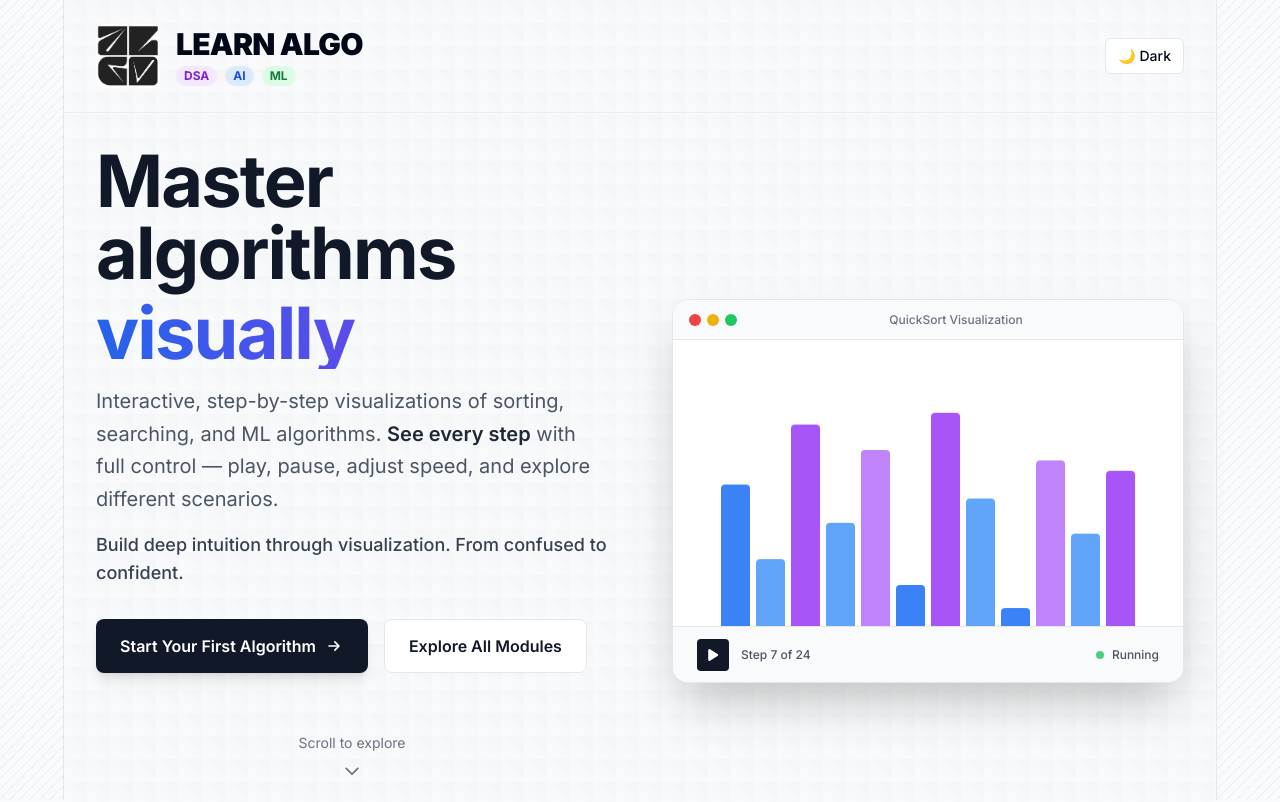
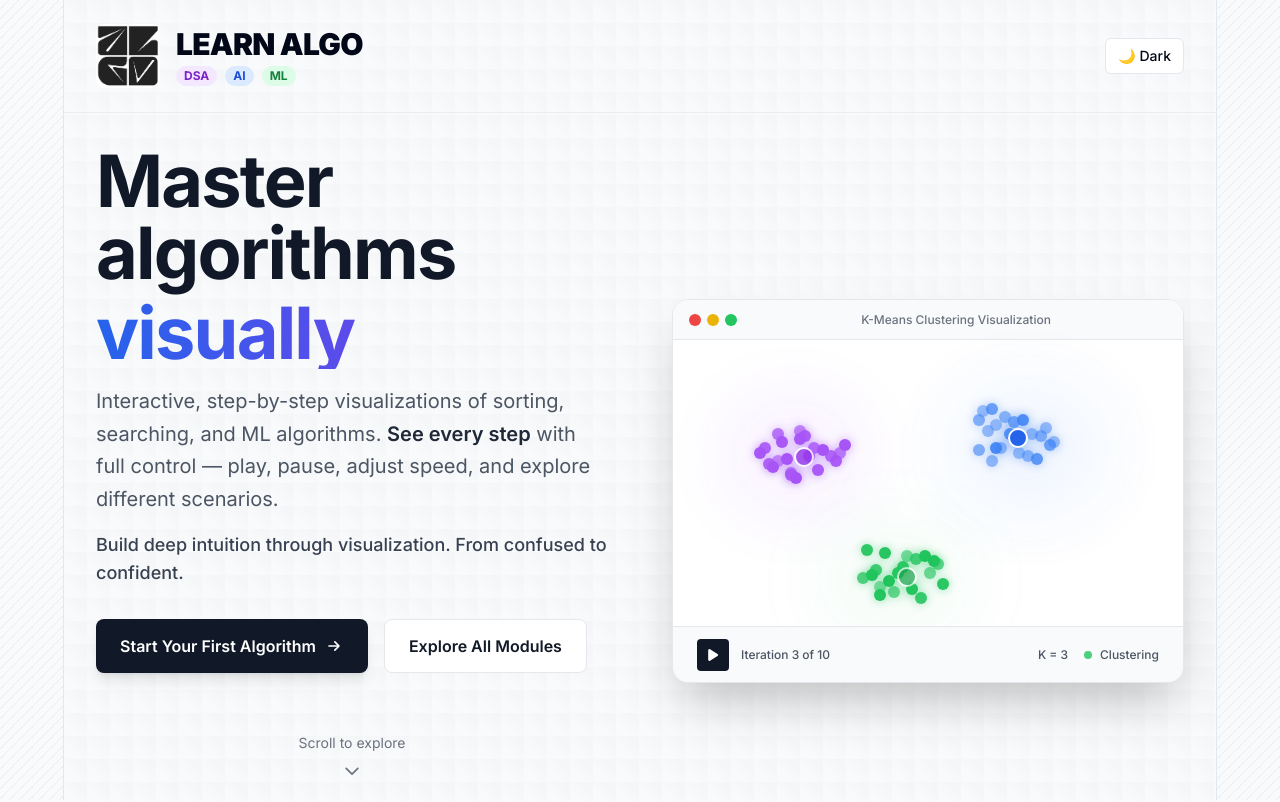
Before and after one commit to satya00089/learn-algo, a Next.js app: page / in a window 1280 px wide. Shown: the top 802 px of the page. Built offline with nearby package versions, Linux system fonts and the light colour scheme.

Commit message:
feat: Implement K-Means Clustering visualization with animated data points and centroids

```diff
--- a/src/app/page.tsx
+++ b/src/app/page.tsx
@@ -205,36 +205,190 @@ export default function Home() {
                         <div className="w-3 h-3 rounded-full bg-green-500"></div>
                       </div>
                       <div className="flex-1 text-center text-xs font-medium text-gray-500 dark:text-gray-400">
-                        QuickSort Visualization
+                        K-Means Clustering Visualization
                       </div>
                     </div>
 
-                    {/* Visualization Area */}
-                    <div className="absolute inset-0 top-10 flex items-end justify-center gap-1.5 p-12">
+                    {/* Visualization Area - K-Means Scatter Plot */}
+                    <div className="absolute inset-0 top-10 p-8">
+                      <div className="relative w-full h-full">
+                        {/* Cluster regions (subtle background) */}
+                        <div
+                          className="absolute rounded-full bg-purple-500/10 dark:bg-purple-500/20 blur-2xl"
+                          style={{
+                            left: '5%',
+                            top: '10%',
+                            width: '30%',
+                            height: '40%',
+                            animation: 'pulse 3s ease-in-out infinite',
+                          }}
+                        />
+                        <div
+                          className="absolute rounded-full bg-blue-500/10 dark:bg-blue-500/20 blur-2xl"
+                          style={{
+                            left: '55%',
+                            top: '5%',
+                            width: '35%',
+                            height: '45%',
+                            animation: 'pulse 3s ease-in-out infinite',
+                            animationDelay: '1s',
+                          }}
+                        />
+                        <div
+                          className="absolute rounded-full bg-green-500/10 dark:bg-green-500/20 blur-2xl"
+                          style={{
+                            left: '25%',
+                            top: '55%',
+                            width: '35%',
+                            height: '40%',
+                            animation: 'pulse 3s ease-in-out infinite',
+                            animationDelay: '2s',
+                          }}
+                        />
+
+                        {/* Data Points - Cluster 1 (Purple) */}
                         {[
-                        { h: 60, color: 'bg-blue-500', delay: 0 },
-                        { h: 30, color: 'bg-blue-400', delay: 100 },
-                        { h: 85, color: 'bg-purple-500', delay: 200 },
-                        { h: 45, color: 'bg-blue-400', delay: 300 },
-                        { h: 75, color: 'bg-purple-400', delay: 400 },
-                        { h: 20, color: 'bg-blue-500', delay: 500 },
-                        { h: 90, color: 'bg-purple-500', delay: 600 },
-                        { h: 55, color: 'bg-blue-400', delay: 700 },
-                        { h: 10, color: 'bg-blue-500', delay: 800 },
-                        { h: 70, color: 'bg-purple-400', delay: 900 },
-                        { h: 40, color: 'bg-blue-400', delay: 1000 },
-                        { h: 65, color: 'bg-purple-500', delay: 1100 },
-                      ].map((bar) => (
+                          { x: 15, y: 20, delay: 0 },
+                          { x: 22, y: 28, delay: 50 },
+                          { x: 18, y: 35, delay: 100 },
+                          { x: 12, y: 25, delay: 150 },
+                          { x: 28, y: 30, delay: 200 },
+                          { x: 20, y: 22, delay: 250 },
+                          { x: 14, y: 32, delay: 300 },
+                          { x: 25, y: 26, delay: 350 },
+                          { x: 17, y: 29, delay: 400 },
+                          { x: 30, y: 24, delay: 450 },
+                          { x: 19, y: 36, delay: 500 },
+                          { x: 11, y: 27, delay: 550 },
+                          { x: 16, y: 23, delay: 600 },
+                          { x: 24, y: 33, delay: 650 },
+                          { x: 21, y: 21, delay: 700 },
+                          { x: 13, y: 31, delay: 750 },
+                          { x: 27, y: 28, delay: 800 },
+                          { x: 23, y: 25, delay: 850 },
+                          { x: 18, y: 34, delay: 900 },
+                          { x: 29, y: 27, delay: 950 },
+                          { x: 20, y: 19, delay: 1000 },
+                          { x: 15, y: 30, delay: 1050 },
+                        ].map((point) => (
                           <div
-                          key={`bar-${bar.delay}`}
-                          className={`flex-1 ${bar.color} rounded-t transition-all duration-700 ease-in-out`}
+                            key={`purple-${point.x}-${point.y}-${point.delay}`}
+                            className="absolute w-3 h-3 bg-purple-500 rounded-full"
                             style={{
-                            height: `${bar.h}%`,
-                            animation: 'sortBounce 3s ease-in-out infinite',
-                            animationDelay: `${bar.delay}ms`,
+                              left: `${point.x}%`,
+                              top: `${point.y}%`,
+                              animation: 'pulse 2s ease-in-out infinite',
+                              animationDelay: `${point.delay}ms`,
+                              boxShadow: '0 0 10px rgba(168, 85, 247, 0.5)',
                             }}
                           />
                         ))}
+
+                        {/* Data Points - Cluster 2 (Blue) */}
+                        {[
+                          { x: 60, y: 15, delay: 1100 },
+                          { x: 68, y: 22, delay: 1150 },
+                          { x: 63, y: 30, delay: 1200 },
+                          { x: 75, y: 18, delay: 1250 },
+                          { x: 65, y: 25, delay: 1300 },
+                          { x: 72, y: 20, delay: 1350 },
+                          { x: 61, y: 12, delay: 1400 },
+                          { x: 69, y: 27, delay: 1450 },
+                          { x: 64, y: 17, delay: 1500 },
+                          { x: 77, y: 23, delay: 1550 },
+                          { x: 62, y: 19, delay: 1600 },
+                          { x: 71, y: 28, delay: 1650 },
+                          { x: 66, y: 14, delay: 1700 },
+                          { x: 74, y: 21, delay: 1750 },
+                          { x: 60, y: 26, delay: 1800 },
+                          { x: 68, y: 16, delay: 1850 },
+                          { x: 76, y: 24, delay: 1900 },
+                          { x: 63, y: 11, delay: 1950 },
+                          { x: 73, y: 29, delay: 2000 },
+                          { x: 67, y: 20, delay: 2050 },
+                          { x: 70, y: 15, delay: 2100 },
+                          { x: 64, y: 25, delay: 2150 },
+                        ].map((point) => (
+                          <div
+                            key={`blue-${point.x}-${point.y}-${point.delay}`}
+                            className="absolute w-3 h-3 bg-blue-500 rounded-full"
+                            style={{
+                              left: `${point.x}%`,
+                              top: `${point.y}%`,
+                              animation: 'pulse 2s ease-in-out infinite',
+                              animationDelay: `${point.delay}ms`,
+                              boxShadow: '0 0 10px rgba(59, 130, 246, 0.5)',
+                            }}
+                          />
+                        ))}
+
+                        {/* Data Points - Cluster 3 (Green) */}
+                        {[
+                          { x: 35, y: 62, delay: 2200 },
+                          { x: 42, y: 70, delay: 2250 },
+                          { x: 38, y: 78, delay: 2300 },
+                          { x: 50, y: 66, delay: 2350 },
+                          { x: 40, y: 73, delay: 2400 },
+                          { x: 48, y: 64, delay: 2450 },
+                          { x: 36, y: 71, delay: 2500 },
+                          { x: 45, y: 76, delay: 2550 },
+                          { x: 39, y: 63, delay: 2600 },
+                          { x: 52, y: 74, delay: 2650 },
+                          { x: 43, y: 68, delay: 2700 },
+                          { x: 47, y: 79, delay: 2750 },
+                          { x: 37, y: 69, delay: 2800 },
+                          { x: 46, y: 65, delay: 2850 },
+                          { x: 34, y: 72, delay: 2900 },
+                          { x: 51, y: 67, delay: 2950 },
+                          { x: 41, y: 77, delay: 3000 },
+                          { x: 49, y: 70, delay: 3050 },
+                          { x: 44, y: 64, delay: 3100 },
+                          { x: 38, y: 75, delay: 3150 },
+                        ].map((point) => (
+                          <div
+                            key={`green-${point.x}-${point.y}-${point.delay}`}
+                            className="absolute w-3 h-3 bg-green-500 rounded-full"
+                            style={{
+                              left: `${point.x}%`,
+                              top: `${point.y}%`,
+                              animation: 'pulse 2s ease-in-out infinite',
+                              animationDelay: `${point.delay}ms`,
+                              boxShadow: '0 0 10px rgba(34, 197, 94, 0.5)',
+                            }}
+                          />
+                        ))}
+
+                        {/* Centroids (larger, with glow) */}
+                        <div
+                          className="absolute w-5 h-5 bg-purple-600 rounded-full border-2 border-white dark:border-gray-900"
+                          style={{
+                            left: '20%',
+                            top: '27%',
+                            boxShadow: '0 0 20px rgba(168, 85, 247, 0.8)',
+                            animation: 'pulse 2s ease-in-out infinite',
+                          }}
+                        />
+                        <div
+                          className="absolute w-5 h-5 bg-blue-600 rounded-full border-2 border-white dark:border-gray-900"
+                          style={{
+                            left: '68%',
+                            top: '20%',
+                            boxShadow: '0 0 20px rgba(59, 130, 246, 0.8)',
+                            animation: 'pulse 2s ease-in-out infinite',
+                            animationDelay: '0.5s',
+                          }}
+                        />
+                        <div
+                          className="absolute w-5 h-5 bg-green-600 rounded-full border-2 border-white dark:border-gray-900"
+                          style={{
+                            left: '43%',
+                            top: '70%',
+                            boxShadow: '0 0 20px rgba(34, 197, 94, 0.8)',
+                            animation: 'pulse 2s ease-in-out infinite',
+                            animationDelay: '1s',
+                          }}
+                        />
+                      </div>
                     </div>
 
                     {/* Control Bar */}
@@ -246,14 +400,21 @@ export default function Home() {
                           </svg>
                         </div>
                         <div className="text-xs font-medium text-gray-600 dark:text-gray-400">
-                          Step 7 of 24
+                          Iteration 3 of 10
                         </div>
+                      </div>
+                      <div className="flex items-center gap-4">
+                        <div className="flex items-center gap-2">
+                          <span className="text-xs font-medium text-gray-600 dark:text-gray-400">
+                            K = 3
+                          </span>
                         </div>
                         <div className="flex items-center gap-2">
                           <div className="w-2 h-2 rounded-full bg-green-500 animate-pulse"></div>
                           <span className="text-xs font-medium text-gray-600 dark:text-gray-400">
-                          Running
+                            Clustering
                           </span>
+                        </div>
                       </div>
                     </div>
                   </div>
@@ -719,8 +880,8 @@ export default function Home() {
                   href="/dsa"
                   className="group"
                   onClick={() => {
-                    if (typeof window !== 'undefined' && window.gtag) {
-                      window.gtag('event', 'click', {
+                    if (globalThis?.window?.gtag) {
+                      globalThis.window.gtag('event', 'click', {
                         event_category: 'Module Card',
                         event_label: 'DSA',
                       })
@@ -783,8 +944,8 @@ export default function Home() {
                   href="/ml"
                   className="group"
                   onClick={() => {
-                    if (typeof window !== 'undefined' && window.gtag) {
-                      window.gtag('event', 'click', {
+                    if (globalThis?.window?.gtag) {
+                      globalThis.window.gtag('event', 'click', {
                         event_category: 'Module Card',
                         event_label: 'ML',
                       })
```
Lines whose indentation alone changed are shown as unchanged.
